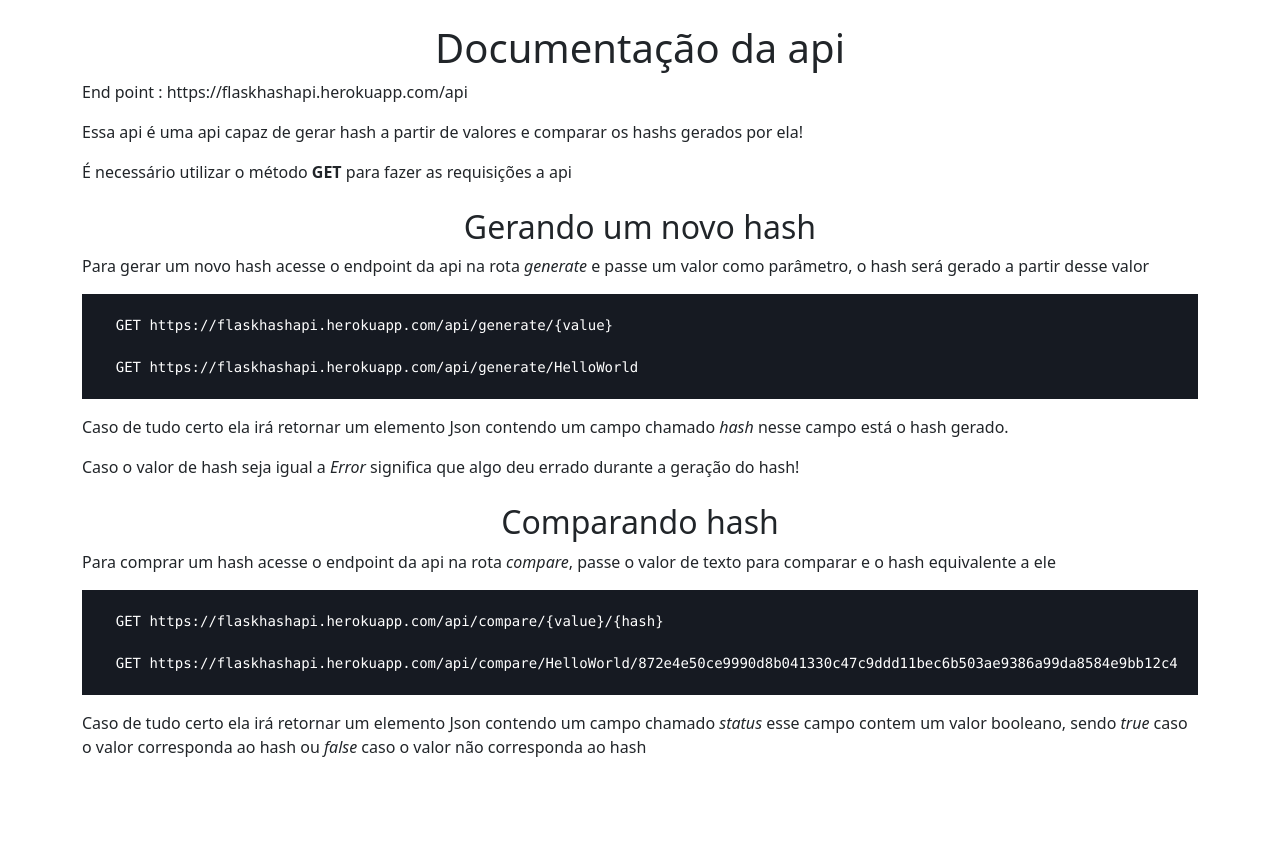
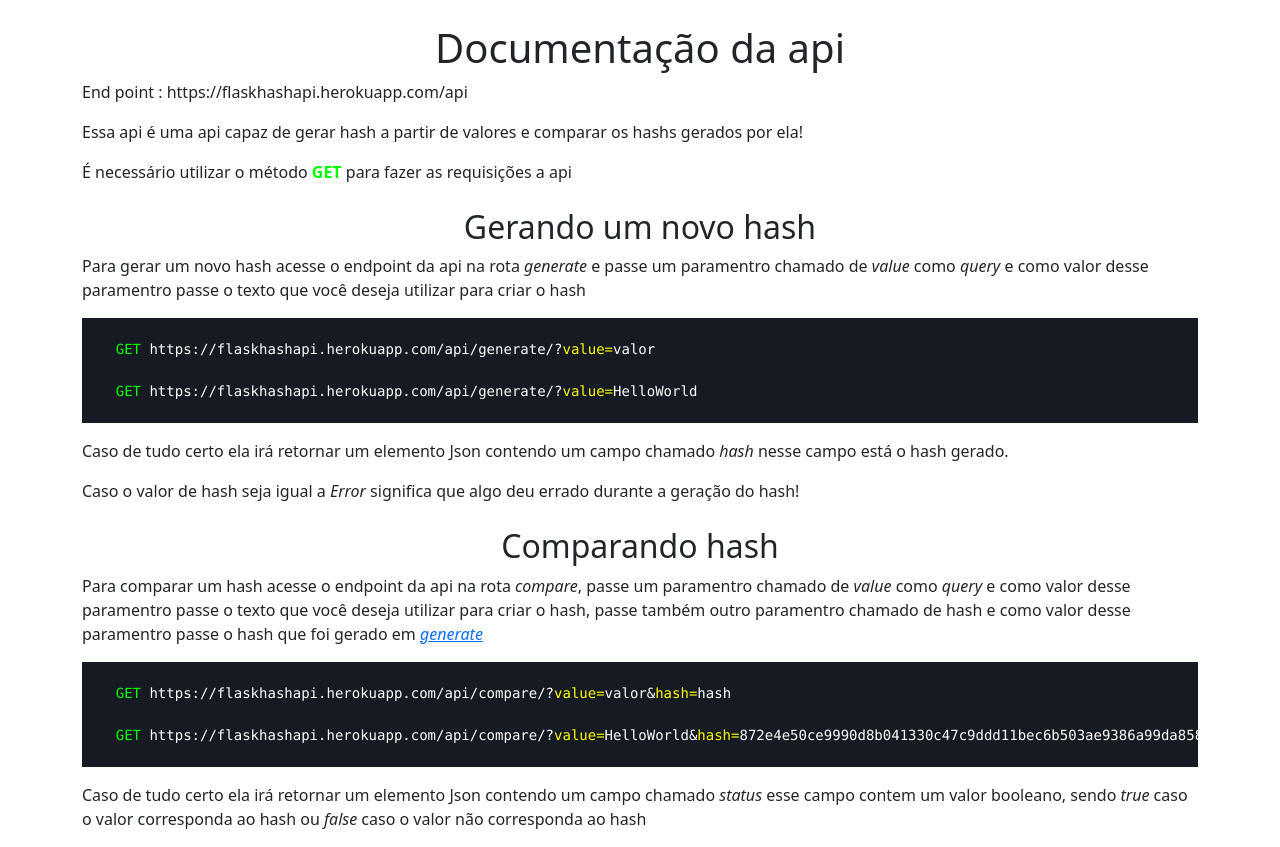
Before and after one commit to JoaoEmanuell/hash_api, a Flask app: page /docs/ in a window 1280 px wide. Shown: the part 56-903 px from the top of the page. Before the commit the page ends 813 px from the top, so only its background shows below. Run offline with Flask 2, Linux system fonts and the light colour scheme; some libraries are stand-ins or nearby versions.

Commit message:
update code.css, update doc methods get

```diff
--- a/routers/documentation/templates/documentation/index.html
+++ b/routers/documentation/templates/documentation/index.html
@@ -16,29 +16,29 @@
         </p>
         <div>
             <p>Essa api é uma api capaz de gerar hash a partir de valores e comparar os hashs gerados por ela!</p>
-            <p>É necessário utilizar o método <b>GET</b> para fazer as requisições a api</p>
+            <p>É necessário utilizar o método <b><span class="green">GET</span></b> para fazer as requisições a api</p>
         </div>
         <div class="mt-4">
-            <h2 class="d-flex justify-content-center">Gerando um novo hash</h2>
-        <p>Para gerar um novo hash acesse o endpoint da api na rota <i>generate</i> e passe um valor como parâmetro, o hash será gerado a partir desse valor</p>
-    <pre>
+            <h2 class="d-flex justify-content-center" id="new_hash">Gerando um novo hash</h2>
+        <p>Para gerar um novo hash acesse o endpoint da api na rota <i>generate</i> e passe um paramentro chamado de <i>value</i> como <i>query</i> e como valor desse paramentro passe o texto que você deseja utilizar para criar o hash</p>
+    <pre translate="no">
 <code>
-    GET https://flaskhashapi.herokuapp.com/api/generate/{value}
+    <span class="green">GET</span> https://flaskhashapi.herokuapp.com/api/generate/?<span class="yellow">value=</span>valor
 
-    GET https://flaskhashapi.herokuapp.com/api/generate/HelloWorld
+    <span class="green">GET</span> https://flaskhashapi.herokuapp.com/api/generate/?<span class="yellow">value=</span>HelloWorld
 </code>
 </pre>
         <p>Caso de tudo certo ela irá retornar um elemento Json contendo um campo chamado <i>hash</i> nesse campo está o hash gerado.</p>
         <p>Caso o valor de hash seja igual a <i>Error</i> significa que algo deu errado durante a geração do hash!</p>
         </div>
         <div class="mt-4">
-            <h2 class="d-flex justify-content-center">Comparando hash</h2>
-            <p>Para comprar um hash acesse o endpoint da api na rota <i>compare</i>, passe o valor de texto para comparar e o hash equivalente a ele</p>
-    <pre>
+            <h2 class="d-flex justify-content-center" id="compare_hash">Comparando hash</h2>
+            <p>Para comparar um hash acesse o endpoint da api na rota <i>compare</i>, passe um paramentro chamado de <i>value</i> como <i>query</i> e como valor desse paramentro passe o texto que você deseja utilizar para criar o hash, passe também outro paramentro chamado de hash e como valor desse paramentro passe o hash que foi gerado em <i><a href="#new_hash">generate</a></i></p>
+    <pre translate="no">
 <code>
-    GET https://flaskhashapi.herokuapp.com/api/compare/{value}/{hash}
+    <span class="green">GET</span> https://flaskhashapi.herokuapp.com/api/compare/?<span class="yellow">value=</span>valor&<span class="yellow">hash=</span>hash
 
-    GET https://flaskhashapi.herokuapp.com/api/compare/HelloWorld/872e4e50ce9990d8b041330c47c9ddd11bec6b503ae9386a99da8584e9bb12c4
+    <span class="green">GET</span> https://flaskhashapi.herokuapp.com/api/compare/?<span class="yellow">value=</span>HelloWorld&<span class="yellow">hash=</span>872e4e50ce9990d8b041330c47c9ddd11bec6b503ae9386a99da8584e9bb12c4
 </code>
 </pre>
         <p>Caso de tudo certo ela irá retornar um elemento Json contendo um campo chamado <i>status</i> esse campo contem um valor booleano, sendo <i>true</i> caso o valor corresponda ao hash ou <i>false</i> caso o valor não corresponda ao hash</p>
--- a/static/code.css
+++ b/static/code.css
@@ -2,3 +2,11 @@
     background-color: #161A22;
     color : white;
 }
+
+.green {
+    color: #00FF00;
+}
+
+.yellow {
+    color: #FFFF00;
+}
```
